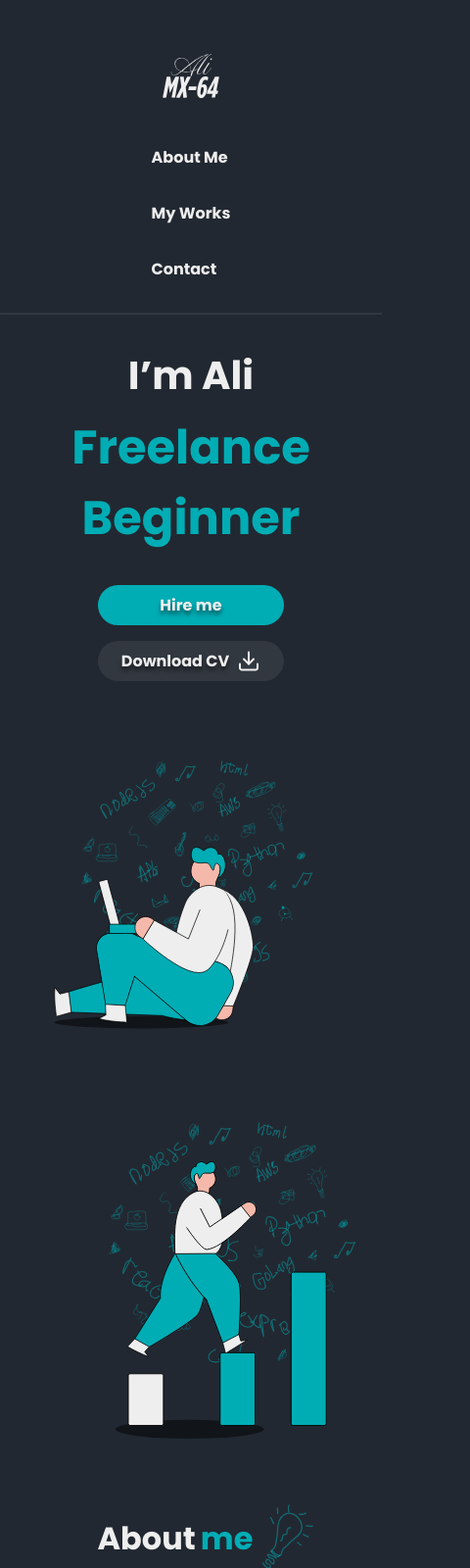
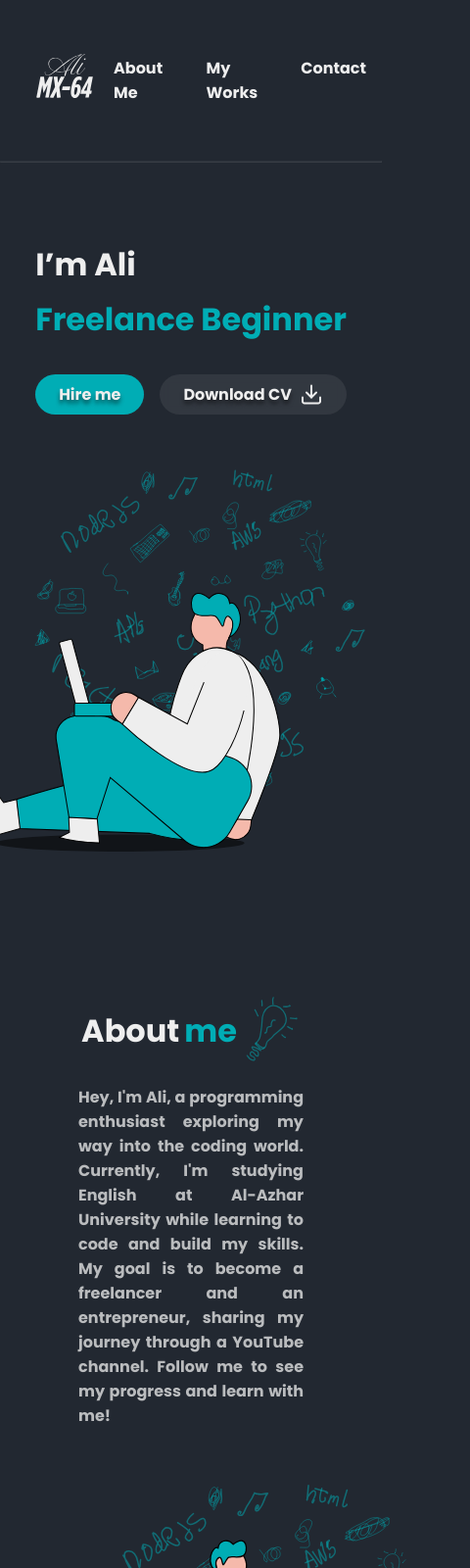
Before and after one commit to Ali-M64X/Portfolio, a plain HTML site: page index.html in a window 390 px wide. Shown: the top 1600 px of the page at 98% size, 480 px wide, since content can reach past the window. Drawn offline with Linux system fonts and the light colour scheme.

Commit message:
Update styles.css

```diff
--- a/styles.css
+++ b/styles.css
@@ -292,98 +292,3 @@ footer {
     margin-right: 0;
   }
 }
-
-
-/* Media Queries for Responsive Design */
-
-/* Tablets and smaller */
-@media (max-width: 992px) {
-    header,
-    .hero,
-    .aboutMe,
-    .worksContainer,
-    .contactContainer {
-        max-width: 90%; /* Adjust max-width for smaller screens */
-        margin: 2rem auto; /* Adjust margin */
-    }
-
-    .hero {
-        flex-direction: column; /* Stack hero elements vertically */
-        text-align: center;
-    }
-
-    .heroSub {
-        align-items: center; /* Center items in heroSub */
-    }
-
-    .heroImg {
-        max-width: 80%; /* Adjust image size */
-        margin-top: 2rem;
-    }
-
-    .aboutMe {
-        flex-direction: column; /* Stack about me elements vertically */
-        text-align: center;
-    }
-
-    .aboutMeImg {
-        max-width: 80%; /* Adjust image size */
-        margin-bottom: 2rem;
-    }
-
-    .works ul {
-        justify-content: center; /* Center work items */
-    }
-}
-
-/* Mobile devices */
-@media (max-width: 768px) {
-    header {
-        flex-direction: column; /* Stack header items vertically */
-        align-items: center;
-    }
-
-    nav ul {
-        flex-direction: column; /* Stack nav items vertically */
-        gap: 1rem; /* Adjust gap */
-        margin-top: 1rem;
-    }
-
-    .hero .name {
-        font-size: 2.5rem; /* Adjust font size */
-    }
-
-    .hero .title {
-        font-size: 3rem; /* Adjust font size */
-    }
-
-    .heroBtns {
-        flex-direction: column; /* Stack buttons vertically */
-        gap: 1rem;
-    }
-
-    .aboutMe {
-        gap: 2rem; /* Adjust gap */
-    }
-
-    .works li img {
-        width: 100%; /* Make images full width */
-        max-width: 300px; /* Add a max-width for consistency */
-        height: auto;
-    }
-
-    .contact {
-       flex-direction: column; /* Stack contact items vertically */
-       align-items: center;
-       gap: 1rem;
-       margin-right: 0; /* Remove right margin */
-    }
-
-    .contactContainer {
-        padding: 3rem 1rem; /* Adjust padding */
-    }
-
-    footer {
-        padding: 1rem;
-    }
-}
```
